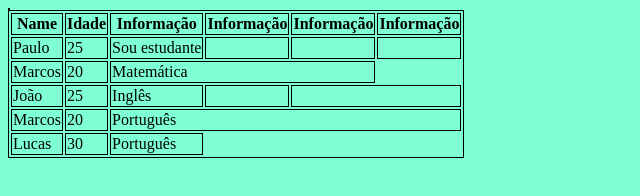
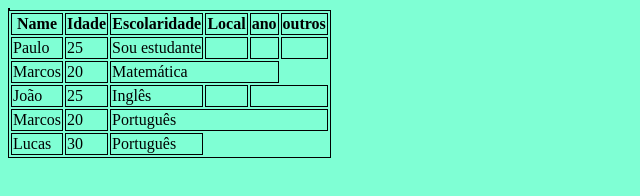
Before and after one commit to Euni0274/aula-tabela, a plain HTML site: page index.html in a window 1280 px wide. Shown: the whole page, without its empty margins (0-640 px from the left). Drawn offline with Linux system fonts and the light colour scheme.

Commit message:
Auterado informações por, Escolaridade, local, ano, outros.

```diff
--- a/index.html
+++ b/index.html
@@ -18,10 +18,10 @@
             <tr>
                 <th>Name</th>
                 <th>Idade</th>
-                <th>Informação</th>
-                <th>Informação</th>
-                <th>Informação</th>
-                <th>Informação</th>
+                <th>Escolaridade</th>
+                <th>Local</th>
+                <th>ano</th>
+                <th>outros</th>
            </tr>
         </thead>
 
```
